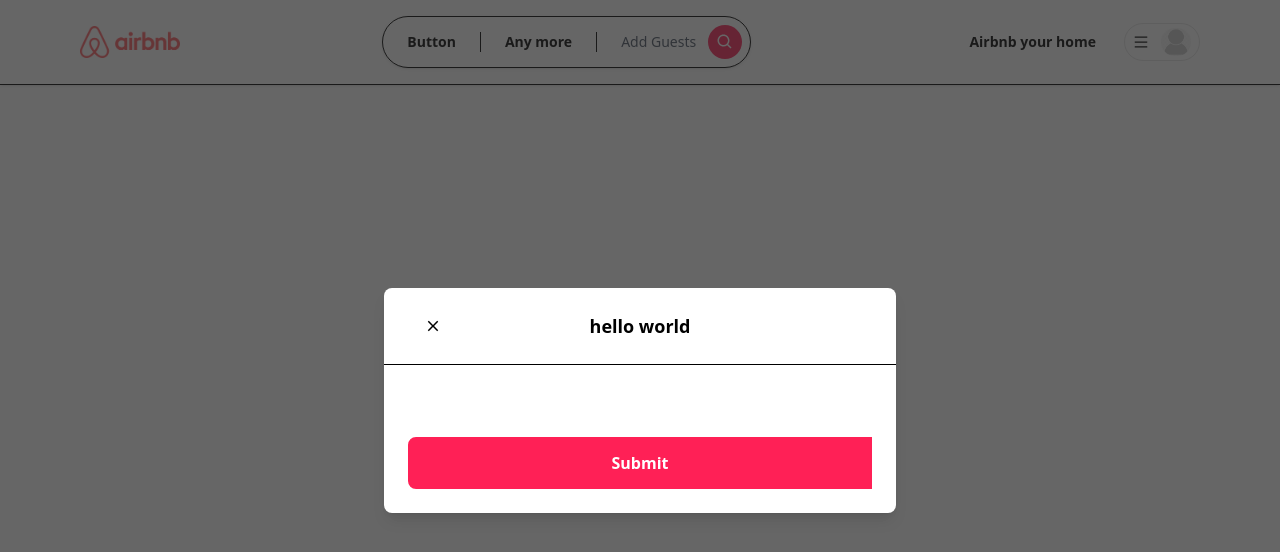
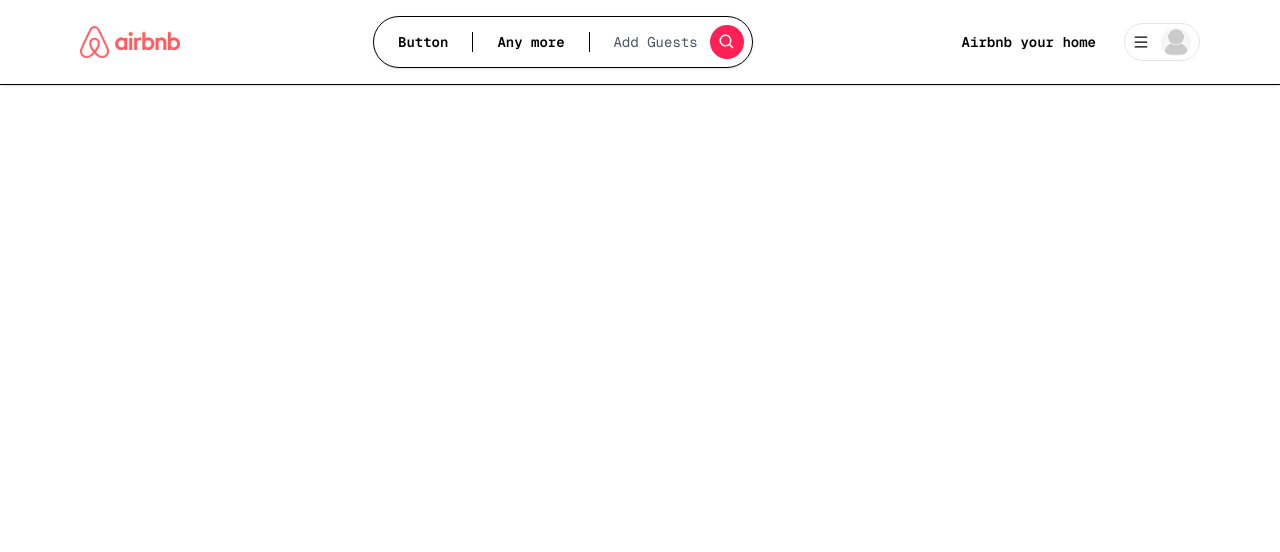
Before and after one commit to gauravdevkar27/airbnb, a Next.js app: page / in a window 1280 px wide. Shown: the top 552 px of the page. Built offline with nearby package versions, Linux system fonts and the light colour scheme.

Commit message:
addes zustand library

```diff
--- a/app/layout.tsx
+++ b/app/layout.tsx
@@ -7,12 +7,7 @@ import Navbar from "./components/navbar/Navbar";
 import ClientOnly from "./components/ClientOnly";
 
 
-const geistSans = Geist({
-  variable: "--font-geist-sans",
-  subsets: ["latin"],
-});
-
-const geistMono = Geist_Mono({
+const font = Geist_Mono({
   variable: "--font-geist-mono",
   subsets: ["latin"],
 });
@@ -29,11 +24,9 @@ export default function RootLayout({
 }) {
   return (
     <html lang="en">
-      <body
-        className={`${geistSans.variable} ${geistMono.variable} antialiased`}
-      >
+      <body className={font.className}>
         <ClientOnly>
-          <Model actionLabel="Submit" title="hello world" isOpen/>
+
           <Navbar/>
         </ClientOnly>
         {children}
--- a/package.json
+++ b/package.json
@@ -12,7 +12,8 @@
     "next": "16.1.1",
     "react": "19.2.3",
     "react-dom": "19.2.3",
-    "react-icons": "^5.5.0"
+    "react-icons": "^5.5.0",
+    "zustand": "^5.0.12"
   },
   "devDependencies": {
     "@tailwindcss/postcss": "^4.1.18",
```
Also changed, not shown: 1 other file (tests, documents, lock files or other folders).
